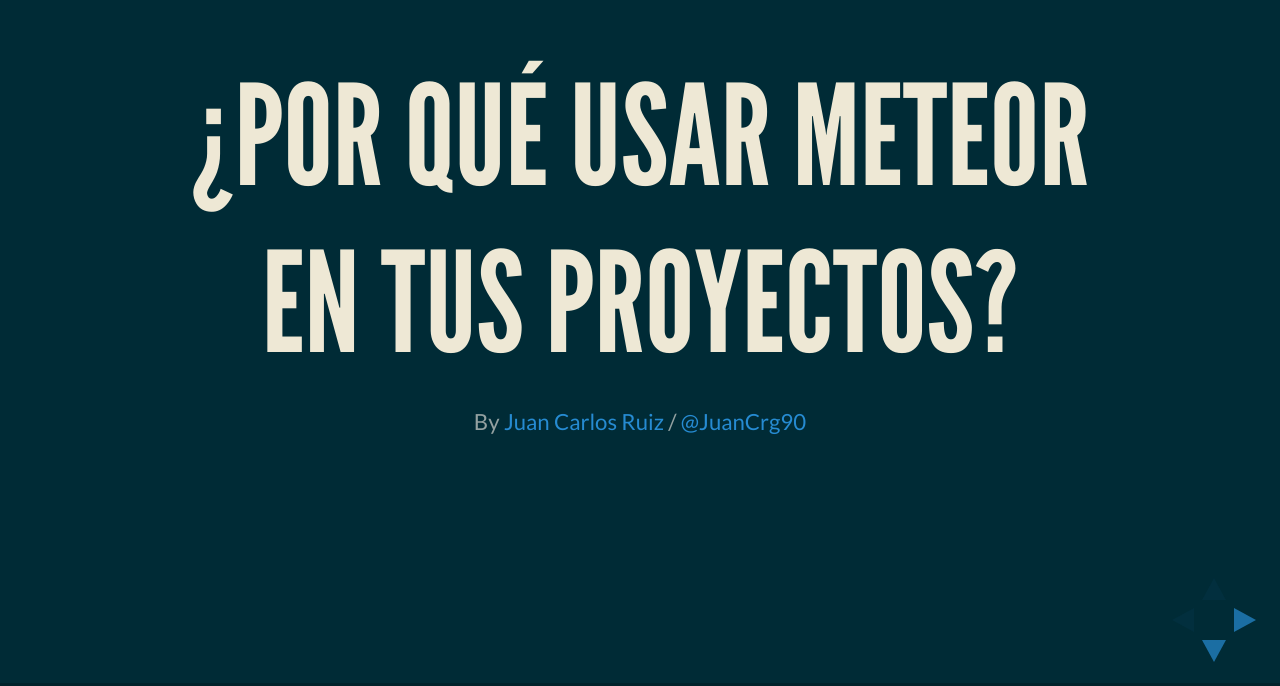
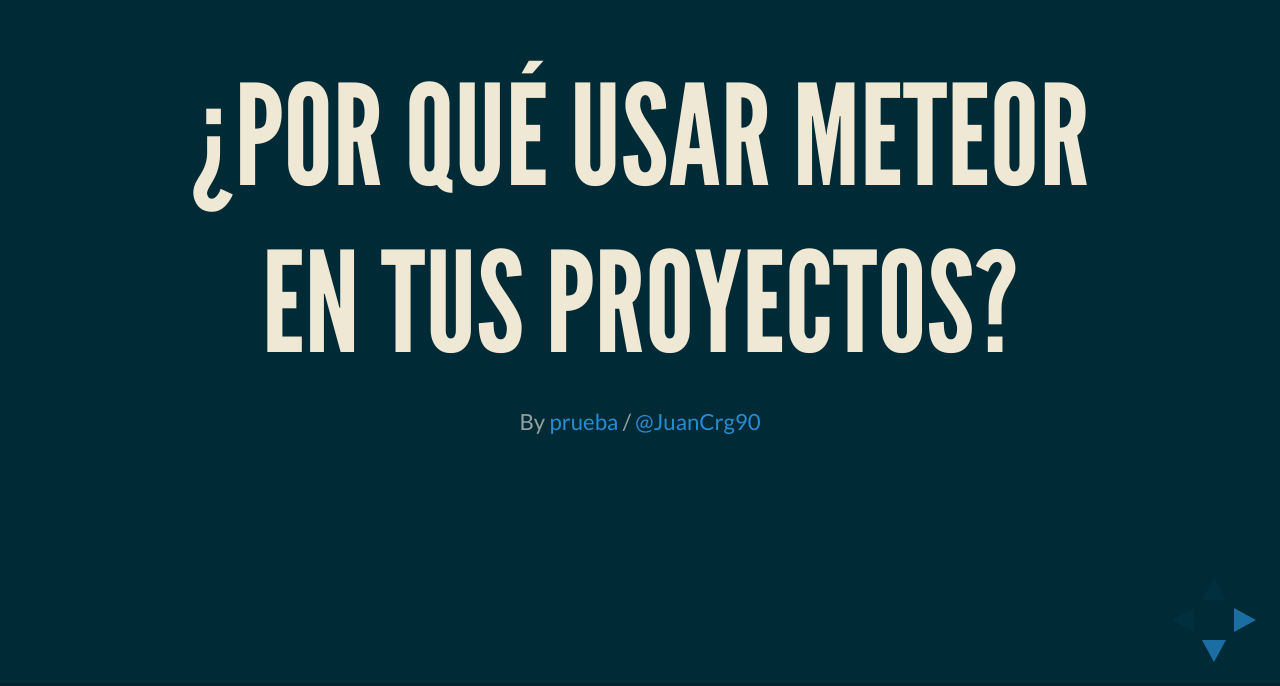
Before and after one commit to oolaya1815/PYTHON-UNMSM, a website: page control1/index.html in a window 1280 px wide. Shown: the part 114-800 px from the top of the page. Drawn offline with Linux system fonts and the light colour scheme.

Commit message:
Update index.html

```diff
--- a/control1/index.html
+++ b/control1/index.html
@@ -7,7 +7,7 @@
     <title>¿Por qué usar Meteor en tus proyectos?</title>
 
     <meta name="description" content="¿Por qué usar Meteor en tus proyectos?">
-    <meta name="author" content="JuanCrg90">
+    <meta name="author" content="Pruebas">
 
     <meta name="apple-mobile-web-app-capable" content="yes">
     <meta name="apple-mobile-web-app-status-bar-style" content="black-translucent">
@@ -45,7 +45,7 @@
           <section>
             <h1>¿Por qué usar Meteor en tus proyectos?</h1>
             <p>
-            <small>By <a href="http://juancrg90.me">Juan Carlos Ruiz</a> / <a href="http://twitter.com/JuanCrg90">@JuanCrg90</a></small>
+            <small>By <a href="http://juancrg90.me">prueba</a> / <a href="http://twitter.com/JuanCrg90">@JuanCrg90</a></small>
             </p>
           </section>
           <section>
```
